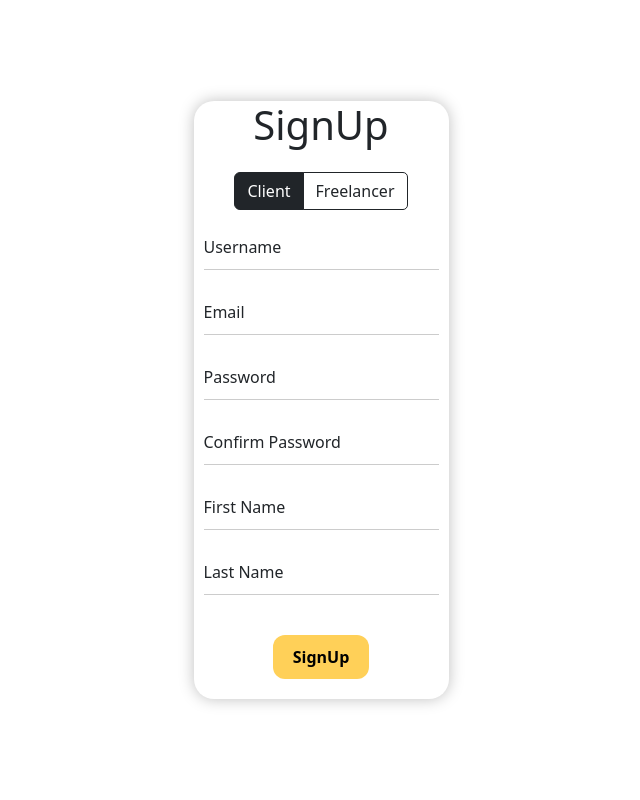
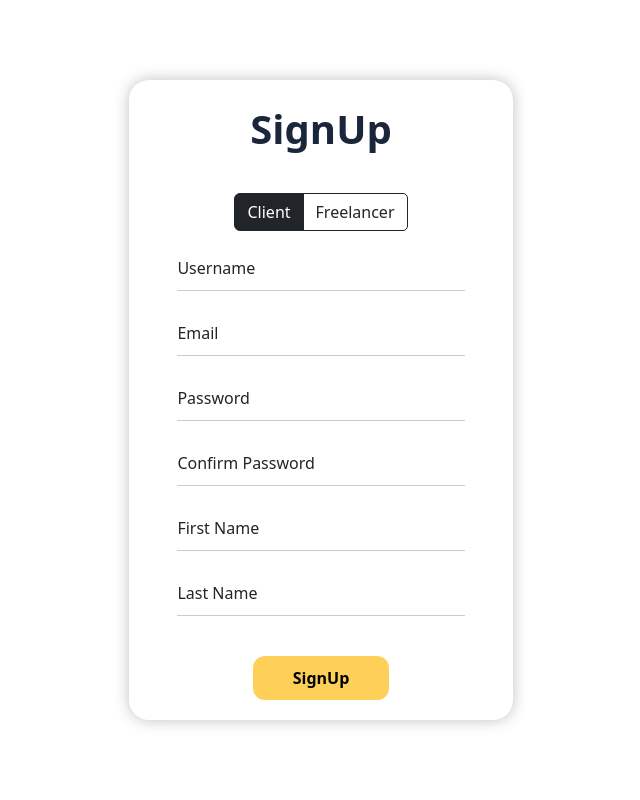
Before and after one commit to svillav4/HireHive, a Django app: page /accounts/signup/ in a window 1280 px wide. Shown: the part 100-900 px from the top of the page, without its empty margins (319-959 px from the left). Run offline with Django 5.2, Linux system fonts and the light colour scheme.

Commit message:
Update login and signup styles

```diff
--- a/accounts/static/styles/signup.css
+++ b/accounts/static/styles/signup.css
@@ -1,17 +1,18 @@
-.main {
-    justify-content: center;
+.container_signup {
+    width: 30%;
+    margin: 80px auto;
     display: flex;
     align-items: center;
-    height: 100vh;
-}
-
-.container_signup {
-    align-items: center;
-    display: flex;
     flex-direction: column;
     box-shadow: 0px 0px 15px rgba(0, 0, 0, 0.25);
     border-radius: 20px;
     background-color: #fff;
+}
+
+.container_signup h1 {
+    color: #1b263b;
+    font-weight: 700;
+    margin: 25px;
 }
 
 .selector {
@@ -19,7 +20,7 @@
 }
 
 .input_box {
-    width: 100%;
+    width: 80%;
     box-sizing: border-box;
 }
 
@@ -70,8 +71,7 @@
     color: #000;
     font-weight: bold;
     border: none;
-    padding: 10px 20px;
+    padding: 10px 40px;
     border-radius: 12px;
-    cursor: pointer;
     margin: 20px;
 }
--- a/accounts/templates/login.html
+++ b/accounts/templates/login.html
@@ -12,7 +12,6 @@
 </head>
 <body>
 {% block content %}
-    <div class="main">
     <form action="{% url 'login' %}" method="POST">
         {% csrf_token %}
         <div class="container_login">
@@ -36,7 +35,6 @@
             <button type="submit" class="button_login">Login</button>
         </div>
     </form>
-    </div>
 {% endblock content %}
 </body>
 </html>
--- a/accounts/templates/signup.html
+++ b/accounts/templates/signup.html
@@ -1,10 +1,6 @@
 {% extends 'base.html' %}
 {% load static %}
-<!DOCTYPE html>
-<html lang="en">
-<head>
-    <meta charset="UTF-8">
-    <meta name="viewport" content="width=device-width, initial-scale=1.0">
+
 {% block styles %}
 <link rel="stylesheet" href="{% static 'styles/signup.css' %}">
 {% endblock styles %}
@@ -12,7 +8,6 @@
 </head>
 <body>
 {% block content %}
-<div class="main">
 <form action="{% url 'signup' %}" method="POST">
     {% csrf_token %}
     <div class="container_signup">
@@ -65,7 +60,6 @@
         <button class="button_signup" type="submit">SignUp</button>
     </div>
 </form>
-</div>
 <script src="{% static 'scripts/signup.js' %}"></script>
 {% endblock content %}
 </body>
```
Also changed, not shown: accounts/static/styles/login.css (+15 -11 lines). Lines whose indentation alone changed are shown as unchanged.
